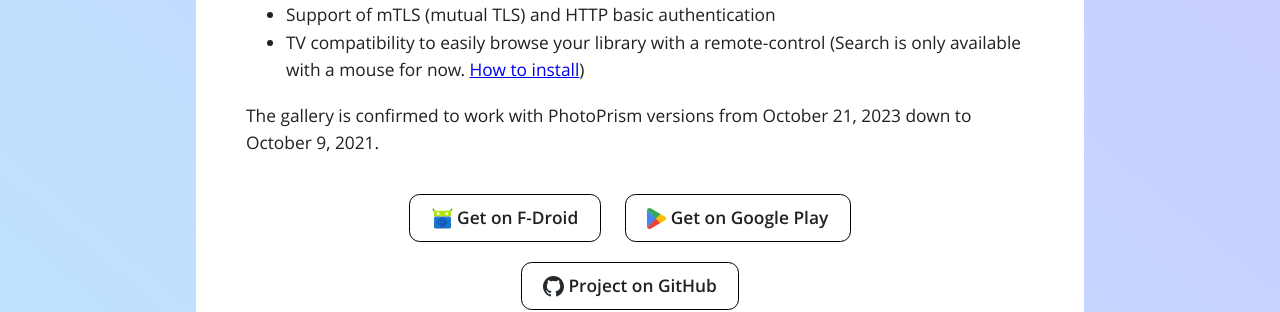
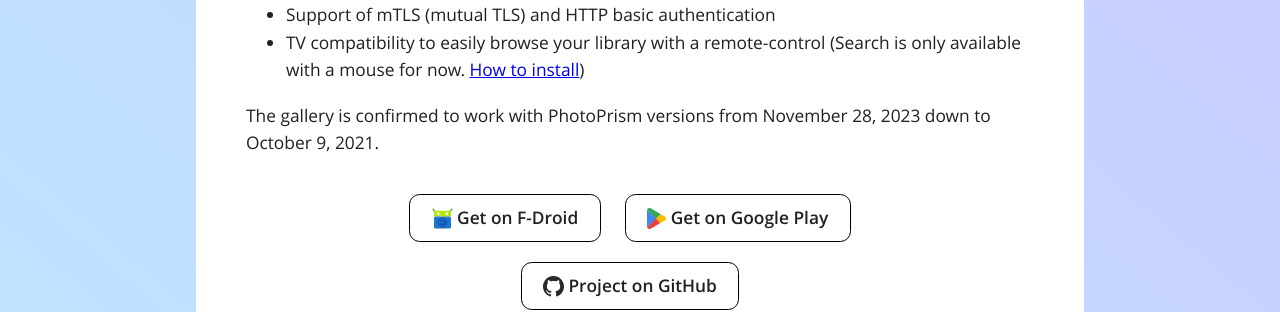
Before and after one commit to Radiokot/website, a Jekyll site: the page built from _projects/photoprism-android-gallery.html, in a window 1280 px wide. Shown: the part 1154-1466 px from the top of the page. Built offline with Jekyll 4.4.1, drawn with Linux system fonts in a browser that asks for light colours.

Commit message:
Actualize PhotoPrism description

```diff
--- a/_projects/photoprism-android-gallery.html
+++ b/_projects/photoprism-android-gallery.html
@@ -44,7 +44,7 @@
             target="_blank">How to install</a>)
     </li>
 </ul>
-The gallery is confirmed to work with PhotoPrism versions from October 21, 2023
+The gallery is confirmed to work with PhotoPrism versions from November 28, 2023
 down to October 9, 2021.</p>
 <center>
     <a itemprop="downloadUrl" class="button"
```
